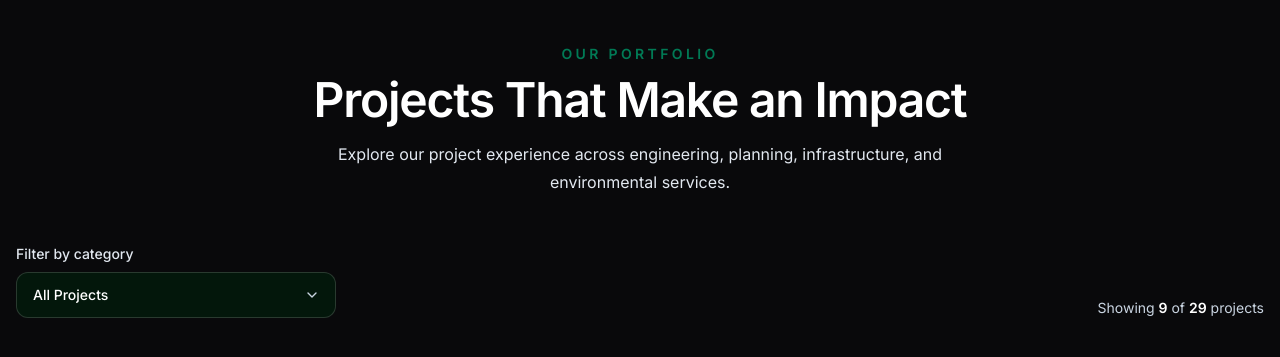
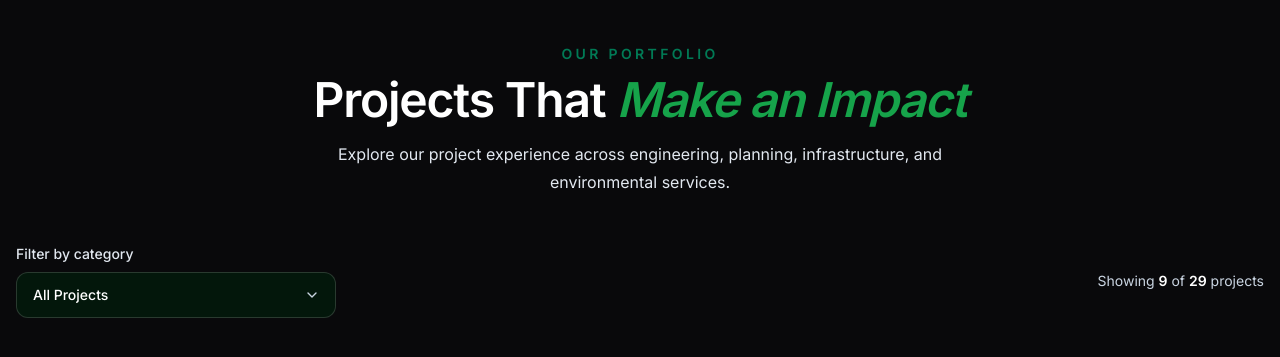
Before and after one commit to asif883/Red-con, a Next.js app: page /projects in a window 1280 px wide. Shown: the part 552-909 px from the top of the page. Built offline with nearby package versions, Linux system fonts and the light colour scheme.

Commit message:
feat(NewProjectSection): enhance project impact heading styling and adjust layout for category selection

```diff
--- a/app/(home)/projects/_sections/NewProjectSection.tsx
+++ b/app/(home)/projects/_sections/NewProjectSection.tsx
@@ -80,7 +80,9 @@ export default function NewProjectSection() {
           </p>
 
           <h2 className="text-3xl font-semibold tracking-tight text-white sm:text-4xl lg:text-5xl">
-            Projects That Make an Impact
+            Projects That <span className="italic text-[#16A34A]">
+              Make an Impact
+            </span>
           </h2>
 
           <p className="mx-auto mt-4 max-w-2xl text-sm leading-7 text-slate-200 sm:text-base">
@@ -90,7 +92,7 @@ export default function NewProjectSection() {
         </div>
 
         {/* Category dropdown and result count */}
-        <div className="mb-8 flex flex-col gap-4 sm:mb-10 sm:flex-row sm:items-end sm:justify-between">
+        <div className="mb-8 flex flex-col gap-4 sm:mb-10 sm:flex-row sm:items-center sm:justify-between">
           <div>
             <label
               htmlFor="project-category"
--- a/app/(home)/services/_sections/ServiceCard.tsx
+++ b/app/(home)/services/_sections/ServiceCard.tsx
@@ -56,10 +56,12 @@ const ServiceCard = ({ service }: ServiceCardProps) => {
 
             {/* Actions — Primary + Secondary hierarchy */}
             <div className="flex flex-wrap items-center gap-3 mt-2">
-              <button className="group/btn inline-flex items-center gap-2 rounded-full bg-[#16A34A] px-6 py-3 text-white text-[12px] font-semibold uppercase tracking-[0.08em] transition-all duration-300 hover:bg-[#15803d] hover:shadow-[0_8px_30px_-8px_rgba(22,163,74,0.6)] cursor-pointer">
+            <Link href={'#contact'}>
+              <span className="group/btn inline-flex items-center gap-2 rounded-full bg-[#16A34A] px-6 py-3 text-white text-[12px] font-semibold uppercase tracking-[0.08em] transition-all duration-300 hover:bg-[#15803d] hover:shadow-[0_8px_30px_-8px_rgba(22,163,74,0.6)] cursor-pointer">
                 Request Quote
                 <ArrowRight className="w-4 h-4 transition-transform duration-300 group-hover/btn:translate-x-1" />
-              </button>
+              </span>
+            </Link>
 
               <Link href={`/services/${service.slug}`} className="group/details inline-flex items-center gap-2.5 rounded-full border border-white/15 bg-white/[0.02] px-5 py-2.5 text-white text-[12px] font-semibold uppercase tracking-[0.08em] transition-all duration-300 hover:border-[#16A34A] hover:bg-[#16A34A]/10">
                 <span>View Details</span>
```
